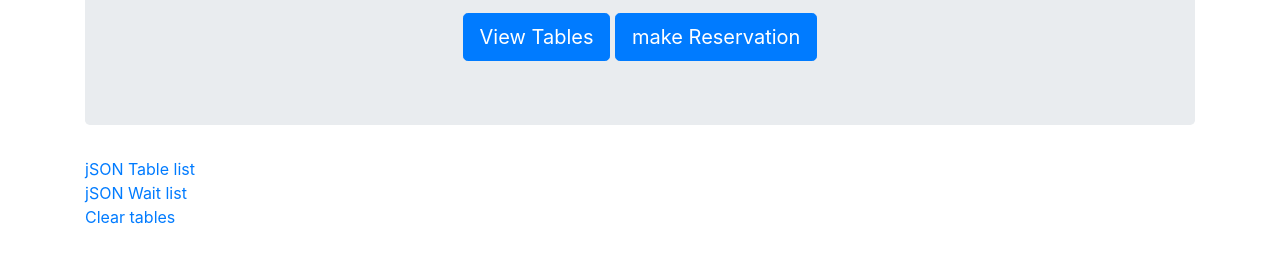
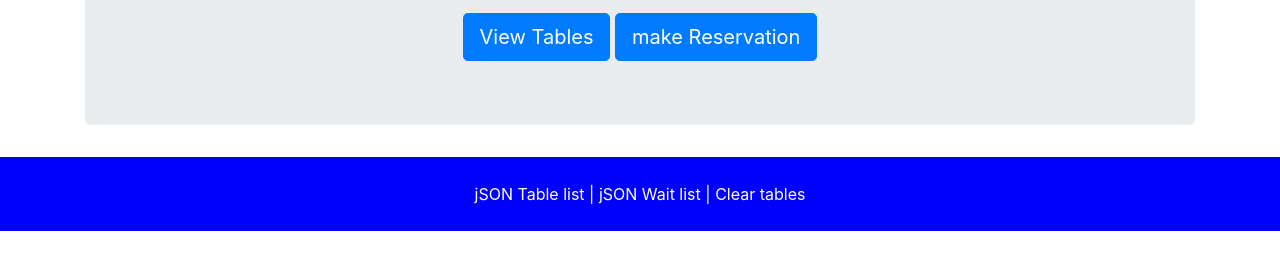
Before and after one commit to gustavogibo/hot-restaurant, a website: page index.html in a window 1280 px wide. Shown: the part 172-442 px from the top of the page. Drawn offline with nearby package versions, Linux system fonts and the light colour scheme.

Commit message:
adding the clear tables button

```diff
--- a/index.html
+++ b/index.html
@@ -23,12 +23,16 @@
         </div>
     </div>
 
-    <div class="container">
-        <a href="/json/tablejson" target="blank">jSON Table list</a>
-        <br>
-        <a href="/json/waitjson" target="blank">jSON Wait list</a>
-        <br>
-        <a href="/json/cleartable" target="blank">Clear tables</a>
+    <div class="container-fluid" style="padding: 25px; background-color:blue;">
+        <div class="row">
+                <div class="col-12 text-center" style="color:white;">
+                    <a style="color:white;" href="/json/tablejson" target="blank">jSON Table list</a>
+                    |
+                    <a style="color:white;" href="/json/waitjson" target="blank">jSON Wait list</a>
+                    |
+                    <a style="color:white;" href="/action/cleartables" target="blank">Clear tables</a>
+                </div>
+        </div>
     </div>
 
     <!-- Optional JavaScript -->
```
Also changed, not shown: form.html (+12 -0 lines), server.js (+10 -0 lines), views.html (+12 -0 lines).
